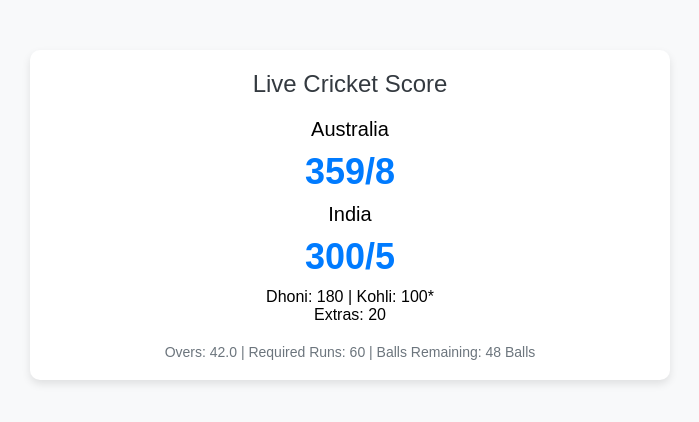
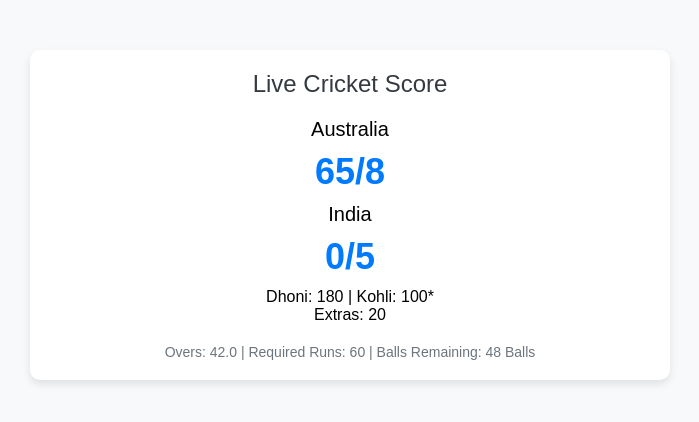
Before and after one commit to Nuthan7336/nuthanprasad, a plain HTML site: page index.html in a window 1280 px wide. Shown: the whole page, without its empty margins (290-989 px from the left). Drawn offline with Linux system fonts and the light colour scheme.

Commit message:
Update index.html

```diff
--- a/index.html
+++ b/index.html
@@ -46,9 +46,9 @@
     <div class="container">
         <div class="title">Live Cricket Score</div>
         <div class="team">Australia</div>
-        <div class="score">359/8</div>
+        <div class="score">65/8</div>
         <div class="team">India</div>
-        <div class="score">300/5</div>
+        <div class="score">0/5</div>
 	<div class="Batting">Dhoni: 180 | Kohli: 100*</div>
 	<div>Extras: 20</div>
         <div class="details">Overs: 42.0 | Required Runs: 60 | Balls Remaining: 48 Balls </div>
```
